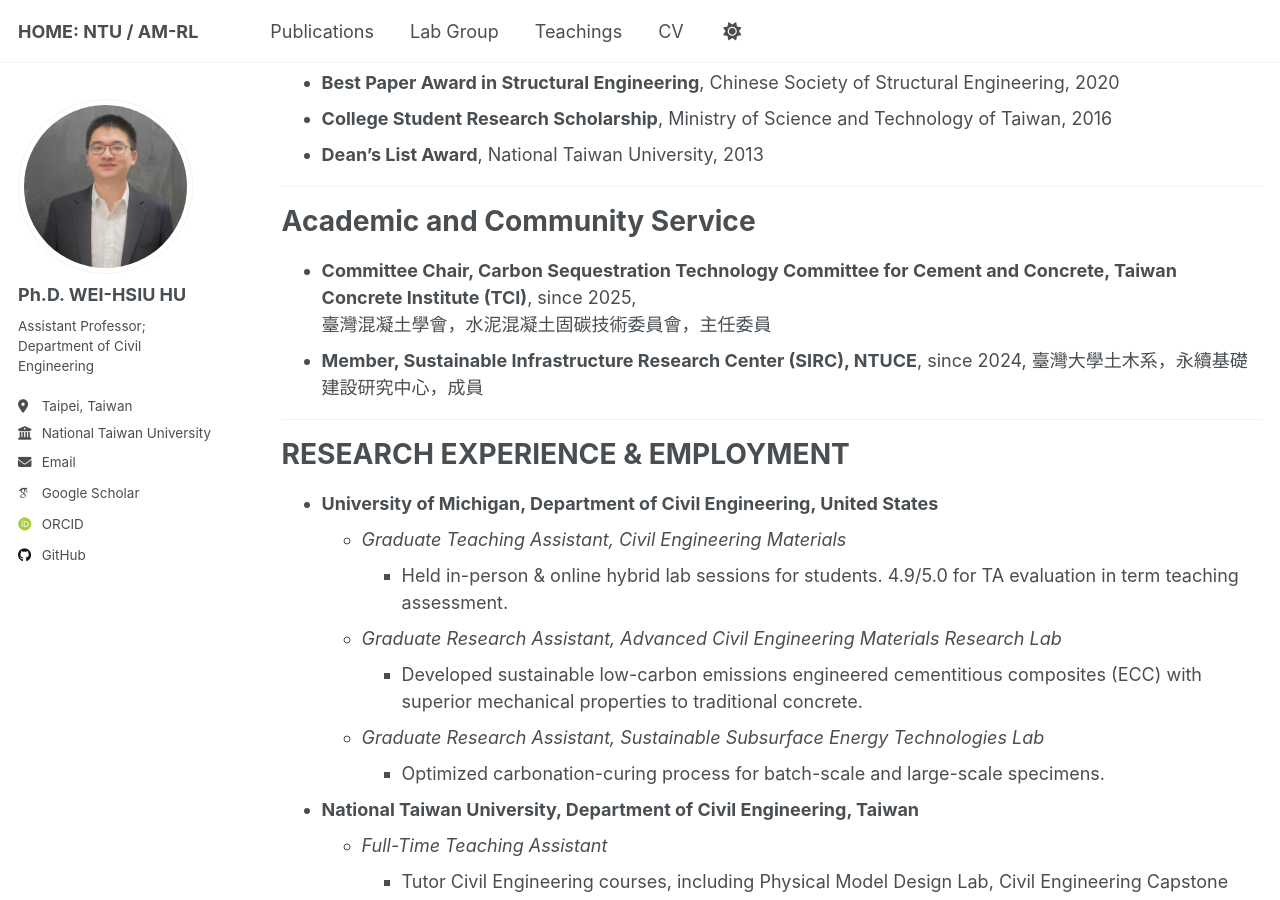
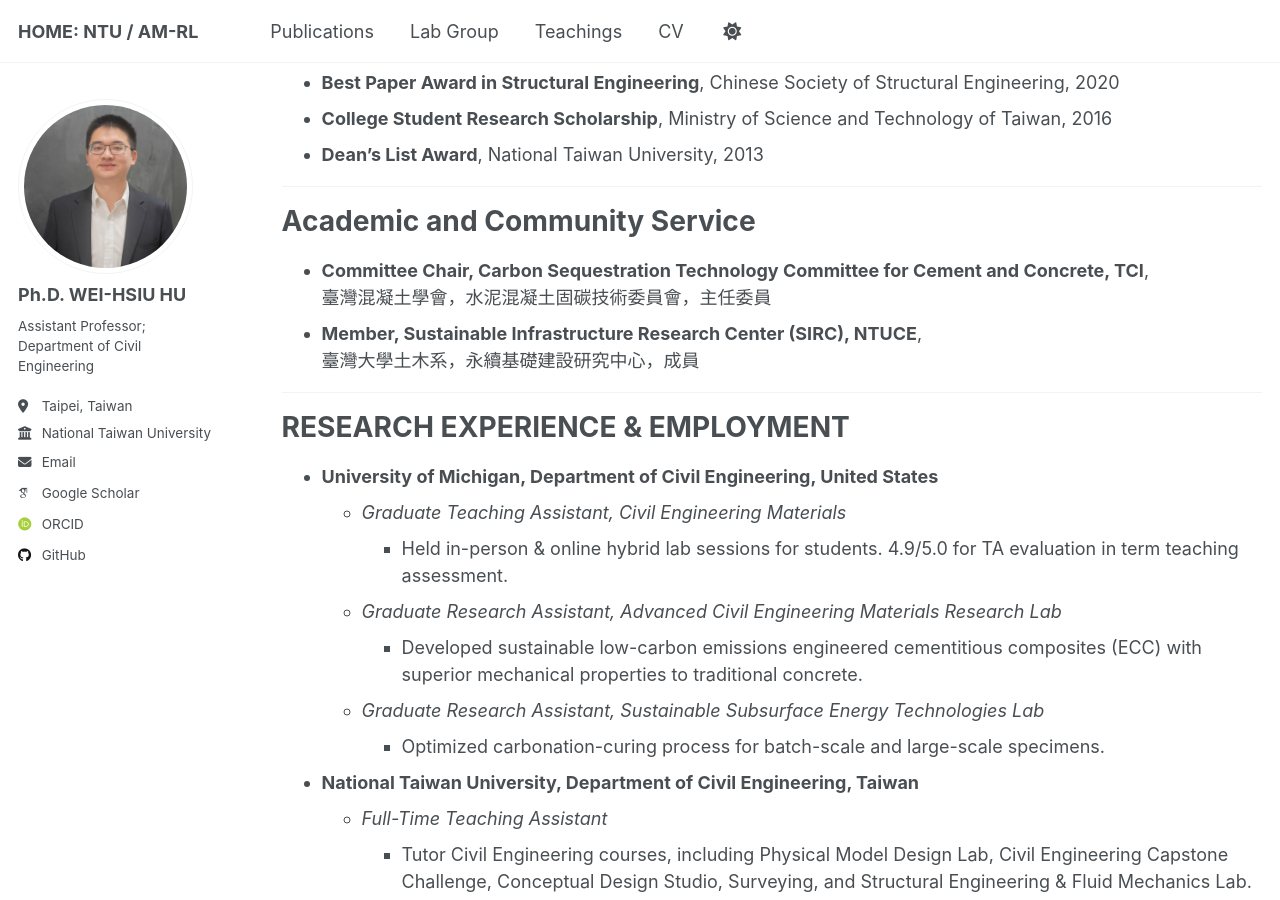
Before and after one commit to hwhsiu/hwhsiu.github.io, a Jekyll site: the page built from _pages/cv.md, in a window 1280 px wide and 900 px high, scrolled down 819 px. Built offline with Jekyll 4.4.1, drawn with Linux system fonts in a browser that asks for light colours; some web fonts are replaced.

Commit message:
20251217-4

```diff
--- a/_pages/cv.md
+++ b/_pages/cv.md
@@ -42,9 +42,9 @@ redirect_from:
 
 ---
 # Academic and Community Service
-- **Committee Chair, Carbon Sequestration Technology Committee for Cement and Concrete, Taiwan Concrete Institute (TCI)**, since 2025,
+- **Committee Chair, Carbon Sequestration Technology Committee for Cement and Concrete, TCI**,
   臺灣混凝土學會，水泥混凝土固碳技術委員會，主任委員
-- **Member, Sustainable Infrastructure Research Center (SIRC), NTUCE**, since 2024,
+- **Member, Sustainable Infrastructure Research Center (SIRC), NTUCE**,
   臺灣大學土木系，永續基礎建設研究中心，成員
 
 ---
```
